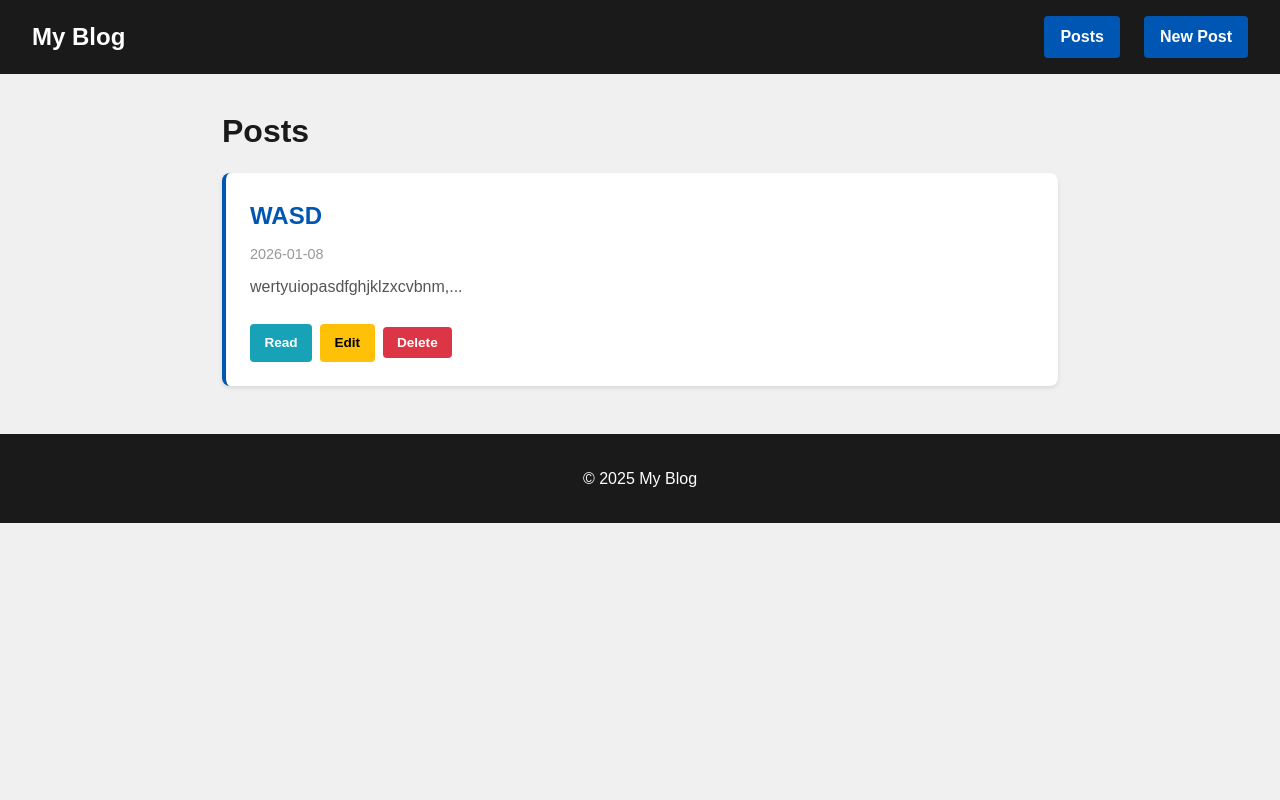
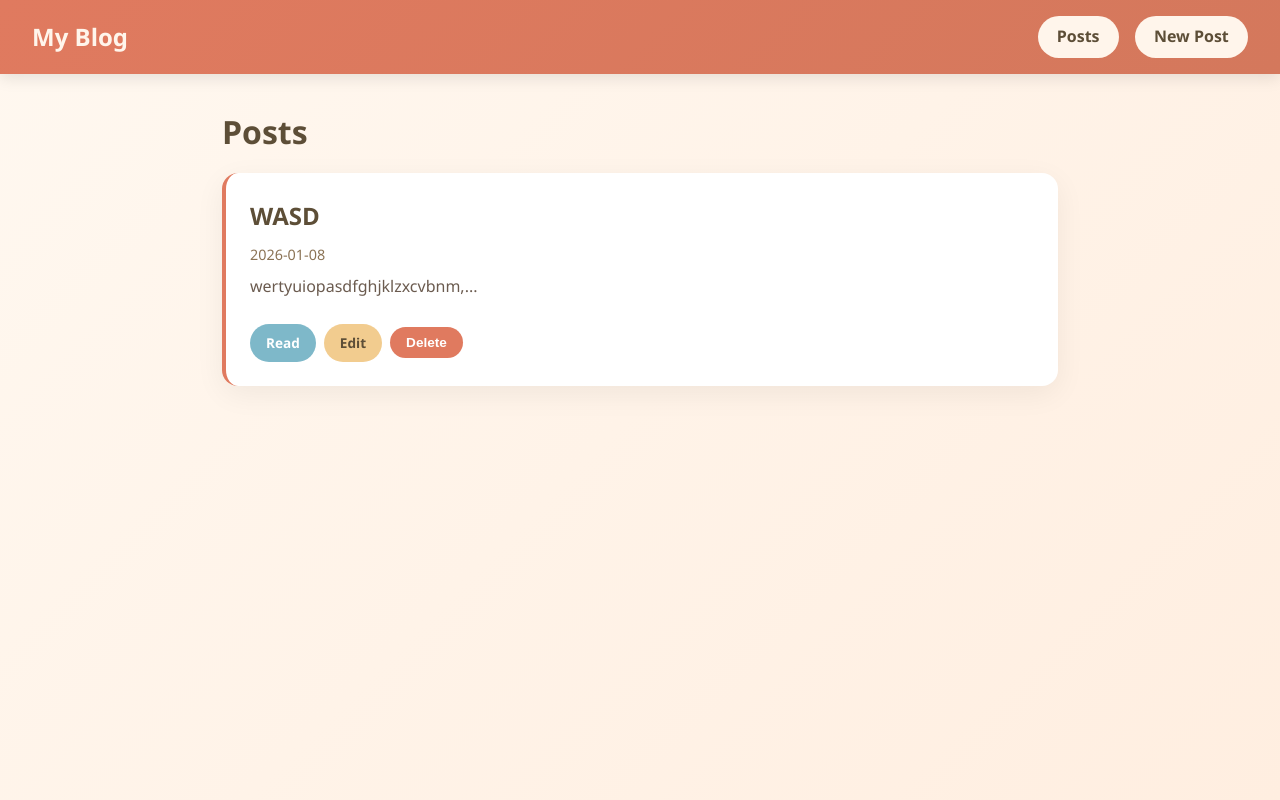
Before and after one commit to Jeremiah-Jefry/Backend-Flask-Personal-Blog-, a Flask app: page /posts in a window 1280 px wide. Run offline with Flask 3, Linux system fonts and the light colour scheme; data comes from the database, SQL or seed files in the repository.

Commit message:
Refactor styles for improved UI consistency and update footer structure

```diff
--- a/static/style.css
+++ b/static/style.css
@@ -5,76 +5,78 @@
 }
 
 body {
-    font-family: Arial, sans-serif;
+    font-family: 'Segoe UI', Arial, sans-serif;
     line-height: 1.6;
-    color: #333;
-    background-color: #f0f0f0;
+    color: #5d4e37;
+    background: linear-gradient(135deg, #fff8f0 0%, #ffeee0 100%);
+    min-height: 100vh;
 }
 
 .navbar {
-    background-color: #1a1a1a;
+    background: linear-gradient(135deg, #e07a5f 0%, #d4785c 100%);
     color: white;
     padding: 1rem 2rem;
     display: flex;
     justify-content: space-between;
     align-items: center;
-    margin-bottom: 2rem;
+    box-shadow: 0 4px 15px rgba(0,0,0,0.1);
 }
 
 .brand {
     font-size: 1.5rem;
     font-weight: bold;
-    color: white;
+    color: #fff5eb;
     text-decoration: none;
 }
 
 .nav-links {
     display: flex;
-    gap: 1.5rem;
+    gap: 1rem;
 }
 
 .nav-links a {
-    color: white;
+    color: #5d4e37;
     text-decoration: none;
-    font-weight: bold;
-    padding: 0.5rem 1rem;
-    background: #0056b3;
-    border-radius: 4px;
+    font-weight: 600;
+    padding: 0.5rem 1.2rem;
+    background: #fff5eb;
+    border-radius: 25px;
 }
 
 .nav-links a:hover {
-    background: #003d82;
+    background: #ffe4d0;
 }
 
 .container {
     max-width: 900px;
-    margin: 0 auto;
+    margin: 2rem auto;
     padding: 0 2rem;
 }
 
 h1, h2, h3 {
     margin: 1.5rem 0 1rem 0;
-    color: #1a1a1a;
+    color: #5d4e37;
 }
 
 .hero {
     text-align: center;
-    padding: 3rem 2rem;
+    padding: 4rem 2rem;
     background: white;
-    border-radius: 8px;
+    border-radius: 20px;
     margin-bottom: 2rem;
-    box-shadow: 0 2px 4px rgba(0,0,0,0.1);
+    box-shadow: 0 10px 40px rgba(0,0,0,0.08);
 }
 
 .hero h1 {
     font-size: 2.5rem;
     margin-bottom: 0.5rem;
+    color: #5d4e37;
 }
 
 .hero p {
     font-size: 1.1rem;
-    margin-bottom: 1.5rem;
-    color: #666;
+    margin-bottom: 2rem;
+    color: #8b7355;
 }
 
 .btn {
@@ -82,74 +84,79 @@ h1, h2, h3 {
     padding: 0.75rem 1.5rem;
     margin: 0.5rem 0.5rem 0.5rem 0;
     border: none;
-    border-radius: 4px;
+    border-radius: 25px;
     text-decoration: none;
-    font-weight: bold;
+    font-weight: 600;
     font-size: 1rem;
     cursor: pointer;
-    transition: 0.2s;
+    transition: all 0.3s ease;
 }
 
 .btn-primary {
-    background: #0056b3;
+    background: #e07a5f;
     color: white;
 }
 
 .btn-primary:hover {
-    background: #003d82;
+    background: #c96a52;
+    transform: translateY(-2px);
 }
 
 .btn-success {
-    background: #28a745;
+    background: #81b29a;
     color: white;
 }
 
 .btn-success:hover {
-    background: #1e7e34;
+    background: #6a9b82;
+    transform: translateY(-2px);
 }
 
 .btn-info {
-    background: #17a2b8;
+    background: #7eb8c9;
     color: white;
 }
 
 .btn-info:hover {
-    background: #0c5460;
+    background: #5fa3b7;
+    transform: translateY(-2px);
 }
 
 .btn-warning {
-    background: #ffc107;
-    color: black;
-    font-weight: bold;
+    background: #f2cc8f;
+    color: #5d4e37;
 }
 
 .btn-warning:hover {
-    background: #e0a800;
+    background: #e8b86d;
+    transform: translateY(-2px);
 }
 
 .btn-danger {
-    background: #dc3545;
+    background: #e07a5f;
     color: white;
 }
 
 .btn-danger:hover {
-    background: #c82333;
+    background: #c96a52;
+    transform: translateY(-2px);
 }
 
 .btn-secondary {
-    background: #6c757d;
-    color: white;
+    background: #d4c4b0;
+    color: #5d4e37;
 }
 
 .btn-secondary:hover {
-    background: #5a6268;
+    background: #c4b49e;
+    transform: translateY(-2px);
 }
 
 .form {
     background: white;
-    padding: 2rem;
-    border-radius: 8px;
-    box-shadow: 0 2px 4px rgba(0,0,0,0.1);
+    padding: 2.5rem;
+    border-radius: 20px;
+    box-shadow: 0 10px 40px rgba(0,0,0,0.08);
     max-width: 600px;
 }
 
@@ -204,9 +211,14 @@ h1, h2, h3 {
 .post-item {
     background: white;
     padding: 1.5rem;
-    border-radius: 8px;
-    box-shadow: 0 2px 4px rgba(0,0,0,0.1);
-    border-left: 4px solid #0056b3;
+    border-radius: 16px;
+    box-shadow: 0 8px 30px rgba(0,0,0,0.06);
+    border-left: 4px solid #e07a5f;
+    transition: transform 0.3s ease;
+}
+
+.post-item:hover {
+    transform: translateY(-3px);
 }
 
 .post-item h2 {
@@ -214,22 +226,22 @@ h1, h2, h3 {
 }
 
 .post-item h2 a {
-    color: #0056b3;
+    color: #5d4e37;
     text-decoration: none;
 }
 
 .post-item h2 a:hover {
-    text-decoration: underline;
+    color: #e07a5f;
 }
 
 .post-item .date {
-    color: #999;
+    color: #8b7355;
     font-size: 0.9rem;
     margin-bottom: 0.5rem;
 }
 
 .post-item p {
-    color: #555;
+    color: #6b5b4f;
     margin-bottom: 1rem;
 }
 
@@ -240,34 +252,23 @@ h1, h2, h3 {
     align-items: center;
 }
 
+.post-item .actions .btn {
+    padding: 0.5rem 1rem;
+    font-size: 0.85rem;
+    margin: 0;
+}
+
 .delete-form {
     display: inline;
     margin: 0;
     padding: 0;
 }
 
-.delete-form button {
-    padding: 0.5rem 0.9rem;
-    font-size: 0.85rem;
-    margin: 0;
-}
-
-.post-item .actions .btn {
-    padding: 0.5rem 0.9rem;
-    font-size: 0.85rem;
-    margin: 0;
-}
-
-.post-item .actions .btn-danger {
-    padding: 0.5rem 0.9rem;
-    font-size: 0.85rem;
-}
-
 .post-content {
     background: white;
     padding: 2rem;
-    border-radius: 8px;
-    box-shadow: 0 2px 4px rgba(0,0,0,0.1);
+    border-radius: 16px;
+    box-shadow: 0 8px 30px rgba(0,0,0,0.06);
     margin: 1.5rem 0;
     line-height: 1.8;
     white-space: pre-wrap;
@@ -281,14 +282,6 @@ h1, h2, h3 {
 }
 
 .date {
-    color: #999;
+    color: #8b7355;
     font-size: 0.9rem;
 }
-
-.footer {
-    background: #1a1a1a;
-    color: white;
-    text-align: center;
-    padding: 2rem;
-    margin-top: 3rem;
-}
--- a/templates/base.html
+++ b/templates/base.html
@@ -18,9 +18,5 @@
     <div class="container">
         {% block content %}{% endblock %}
     </div>
-
-    <footer class="footer">
-        <p>&copy; 2025 My Blog</p>
-    </footer>
 </body>
 </html>
```
Also changed, not shown: other parts of static/style.css (+12 -12 lines).
